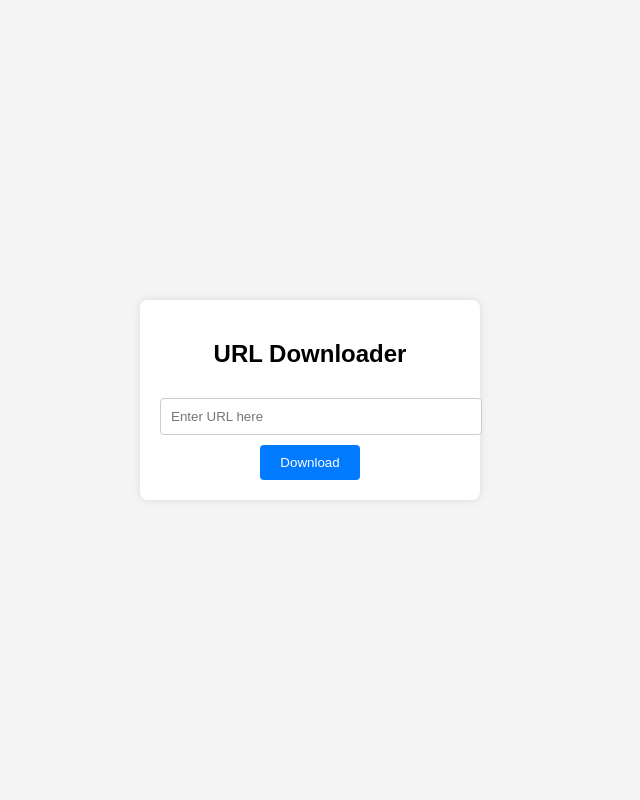
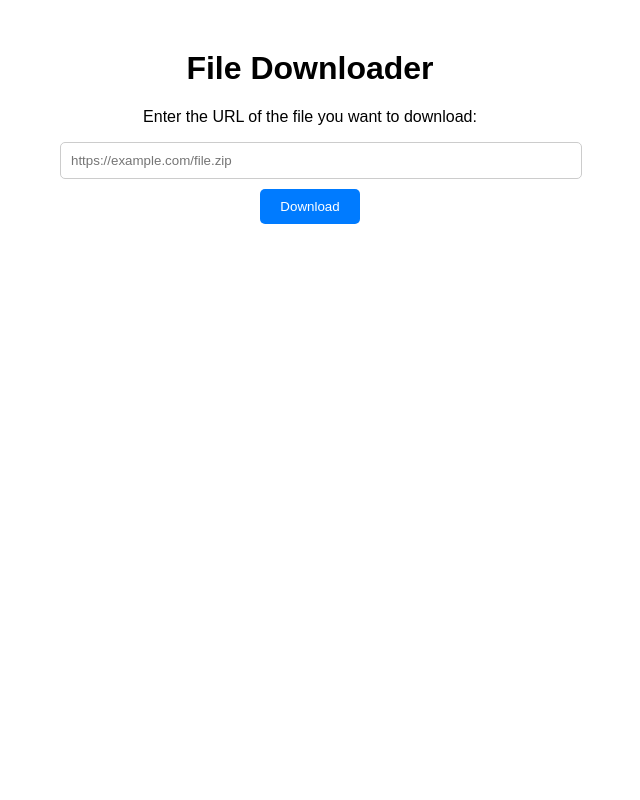
Before and after one commit to Danielzapirtan/bownkload, a Flask app: page / in a window 1280 px wide. Shown: the whole page, without its empty margins (330-970 px from the left). Run offline with Flask 3, Linux system fonts and the light colour scheme.

Commit message:
Update index.html

```diff
--- a/templates/index.html
+++ b/templates/index.html
@@ -3,80 +3,89 @@
 <head>
     <meta charset="UTF-8">
     <meta name="viewport" content="width=device-width, initial-scale=1.0">
-    <title>URL Downloader</title>
+    <title>File Downloader</title>
     <style>
         body {
             font-family: Arial, sans-serif;
-            margin: 0;
-            padding: 0;
-            display: flex;
-            justify-content: center;
-            align-items: center;
-            height: 100vh;
-            background-color: #f4f4f4;
+            margin: 50px;
         }
         .container {
-            background: #fff;
-            padding: 20px;
-            border-radius: 8px;
-            box-shadow: 0 0 10px rgba(0, 0, 0, 0.1);
-            width: 300px;
+            max-width: 500px;
+            margin: 0 auto;
             text-align: center;
         }
-        input[type="url"] {
+        input[type="text"] {
             width: 100%;
             padding: 10px;
-            margin: 10px 0;
+            margin-bottom: 10px;
             border: 1px solid #ccc;
-            border-radius: 4px;
+            border-radius: 5px;
         }
         button {
             padding: 10px 20px;
             background-color: #007bff;
-            color: #fff;
+            color: white;
             border: none;
-            border-radius: 4px;
+            border-radius: 5px;
             cursor: pointer;
         }
         button:hover {
             background-color: #0056b3;
         }
+        .message {
+            margin-top: 20px;
+            color: green;
+        }
+        .error {
+            margin-top: 20px;
+            color: red;
+        }
     </style>
 </head>
 <body>
     <div class="container">
-        <h2>URL Downloader</h2>
-        <input type="url" id="urlInput" placeholder="Enter URL here" required>
-        <button onclick="downloadContent()">Download</button>
+        <h1>File Downloader</h1>
+        <p>Enter the URL of the file you want to download:</p>
+        <input type="text" id="url" placeholder="https://example.com/file.zip">
+        <button onclick="downloadFile()">Download</button>
+        <div id="message" class="message"></div>
+        <div id="error" class="error"></div>
     </div>
 
     <script>
-        function downloadContent() {
-            const url = document.getElementById('urlInput').value;
+        async function downloadFile() {
+            const url = document.getElementById('url').value;
+            const messageDiv = document.getElementById('message');
+            const errorDiv = document.getElementById('error');
+
+            // Clear previous messages
+            messageDiv.textContent = '';
+            errorDiv.textContent = '';
+
             if (!url) {
-                alert('Please enter a valid URL.');
+                errorDiv.textContent = 'Please enter a valid URL.';
                 return;
             }
 
-            fetch(url)
-                .then(response => {
-                    if (!response.ok) {
-                        throw new Error('Network response was not ok');
-                    }
-                    return response.blob();
-                })
-                .then(blob => {
-                    const link = document.createElement('a');
-                    link.href = URL.createObjectURL(blob);
-                    link.download = 'downloaded-file';
-                    document.body.appendChild(link);
-                    link.click();
-                    document.body.removeChild(link);
-                })
-                .catch(error => {
-                    console.error('There was a problem with the fetch operation:', error);
-                    alert('Failed to download the content. Please check the URL and try again.');
+            try {
+                const response = await fetch('http://localhost:5045/download', {
+                    method: 'POST',
+                    headers: {
+                        'Content-Type': 'application/json',
+                    },
+                    body: JSON.stringify({ url }),
                 });
+
+                const result = await response.json();
+
+                if (response.ok) {
+                    messageDiv.textContent = result.message;
+                } else {
+                    errorDiv.textContent = result.error;
+                }
+            } catch (error) {
+                errorDiv.textContent = 'An error occurred while downloading the file.';
+            }
         }
     </script>
 </body>
```
